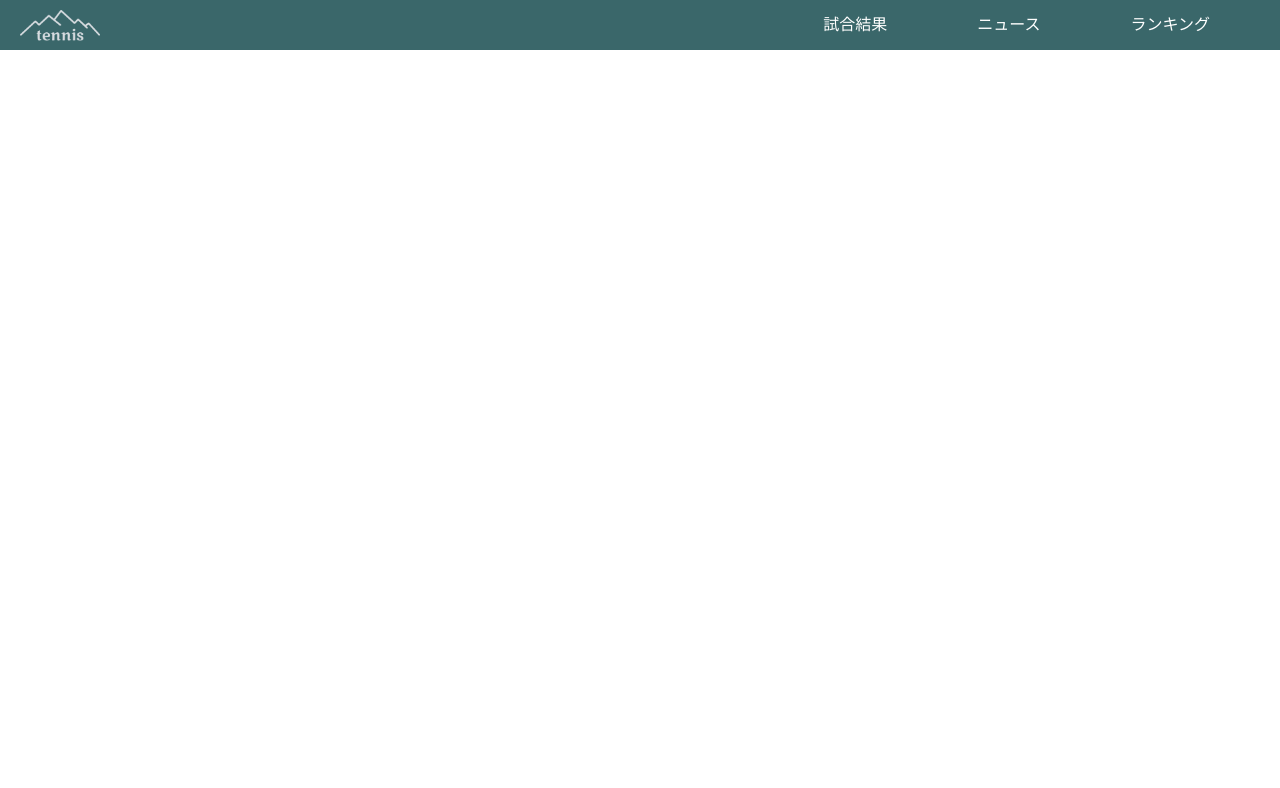
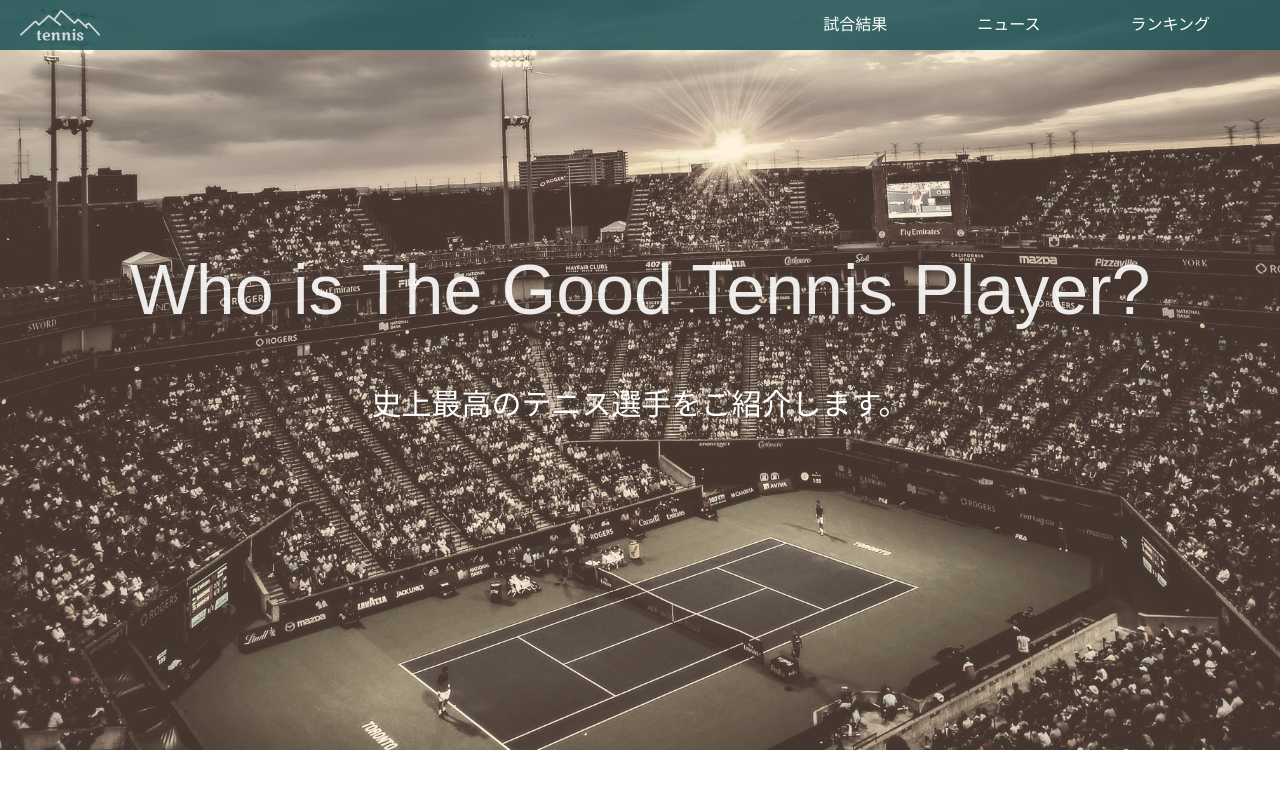
Before and after one commit to tennshi331/first-website, a plain HTML site: page index.html in a window 1280 px wide. Drawn offline with Linux system fonts and the light colour scheme.

Commit message:
Update style.css

```diff
--- a/style.css
+++ b/style.css
@@ -43,7 +43,7 @@ header img{
 
 .top-wrapper{
   background-size: cover;
-  background-image: url("photo/filip-mroz--WgTWXb4nh4-unsplash.jpg");
+  background-image: url("./filip-mroz--WgTWXb4nh4-unsplash.jpg");
   background-position: 0 70%;
   height:750px;
   width:100%;
```
